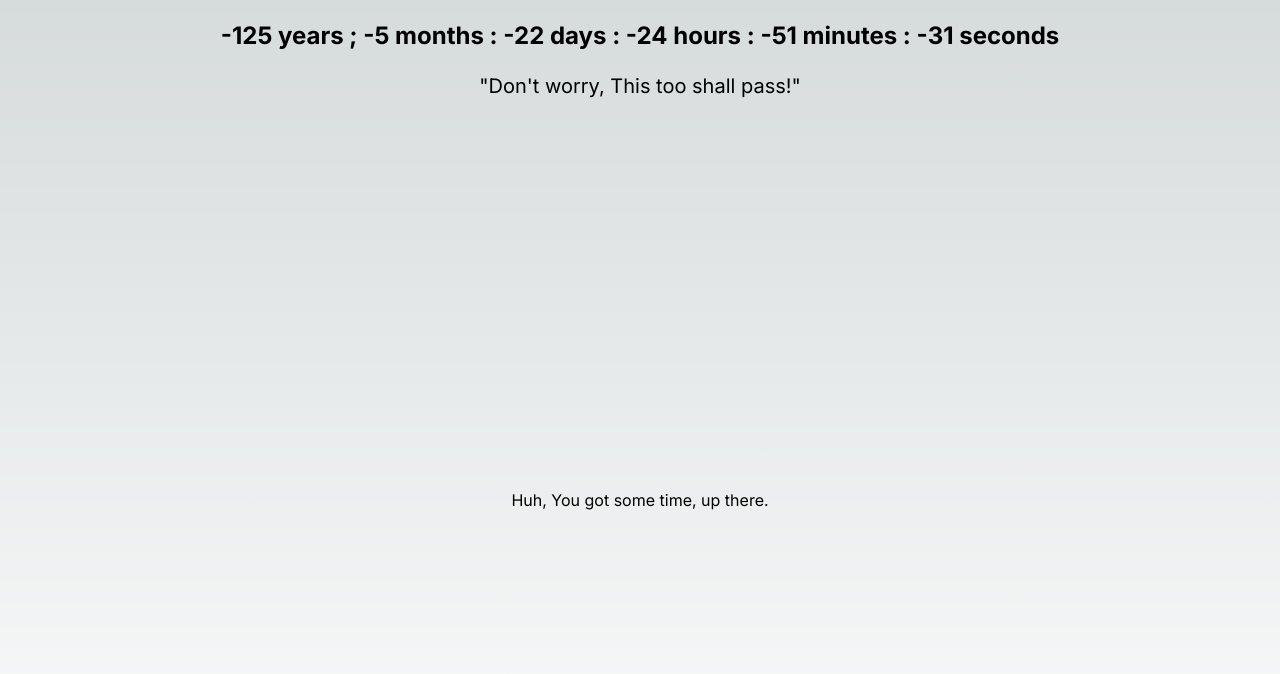
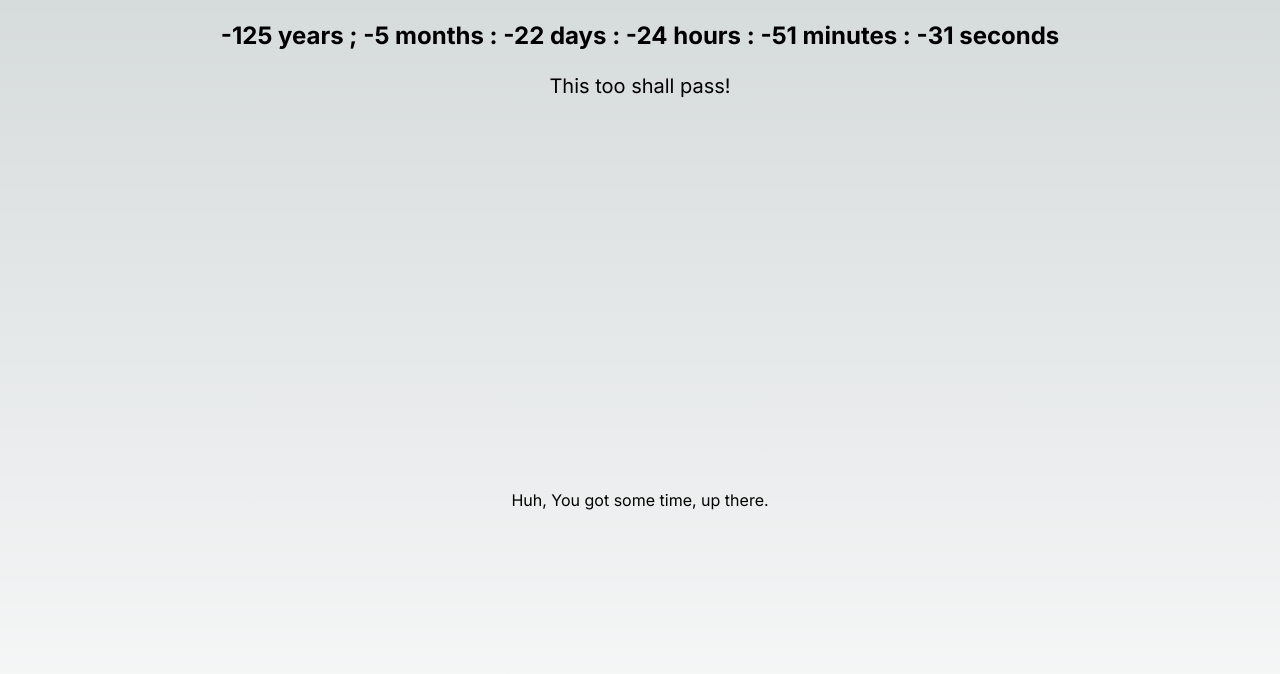
Before and after one commit to i-m-Gaurav/deathcounter, a Next.js app: page /Result in a window 1280 px wide. Shown: the top 674 px of the page. Built offline with nearby package versions, Linux system fonts and the light colour scheme.

Commit message:
Update Result page heading

```diff
--- a/app/Result/page.jsx
+++ b/app/Result/page.jsx
@@ -75,7 +75,7 @@ const Result = () => {
     <div className= "flex justify-center flex-col items-center">
 
     <div className="font-bold mb-5 text-2xl mt-5">{formattedTime}</div>
-    <h1 className="text-xl">&quot;Don&apos;t worry, This too shall pass!&quot;</h1>
+    <h1 className="text-xl">This too shall pass!</h1>
 
     </div>
 
```
